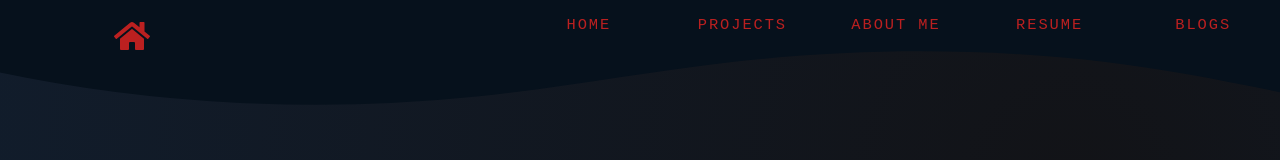
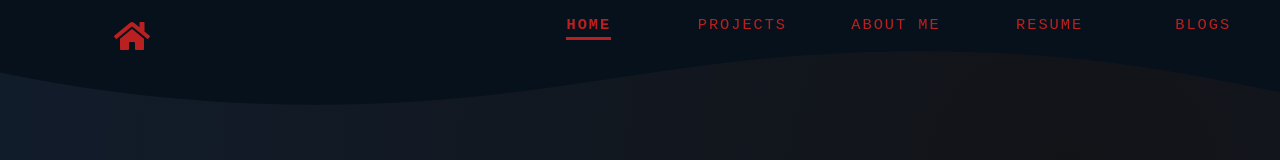
Before and after one commit to mgsainyinyitun/portfolio-new, a React (Create React App) app: page / in a window 1280 px wide. Shown: the top 160 px of the page. Built offline with nearby package versions, Linux system fonts and the light colour scheme.

Commit message:
Navigation Feedback

```diff
--- a/ID.js
+++ /dev/null
@@ -1,4 +0,0 @@
-
-export const EMAILJS_SERVICE_ID = 'service_o1lx93s';
-export const EMAILJS_USER_ID = 'user_vAlgDGGXClUXkcjGGWego';
-export const EMAILJS_TEMPLATE_ID = 'template_f7o2jyi';
--- a/src/components/navigation/Navigation.css
+++ b/src/components/navigation/Navigation.css
@@ -98,6 +98,13 @@ header {
     display: none;
 }
 
+.active{
+    font-weight: bold;
+    border-bottom: 3px solid #BB2020;
+    padding-bottom: 3px;
+    width: 50%;
+}
+
 
 /* < 768px*/
 @media screen and (max-width: 768px) {
--- a/src/components/navigation/Navigation.js
+++ b/src/components/navigation/Navigation.js
@@ -1,14 +1,18 @@
 import React from 'react';
 import './Navigation.css';
+
 
 import {faBars, faHome} from '@fortawesome/free-solid-svg-icons'
 import { FontAwesomeIcon } from '@fortawesome/react-fontawesome';
 import {Link} from 'react-router-dom';
 import { ROUTE } from '../../Router/constant';
 
+
+
 class Navigation extends React.Component {
 
     render(){
+        const curR = window.location.pathname;
         return(
            <header className='sticky'>
                <figure className='brand'>
@@ -20,11 +24,45 @@ class Navigation extends React.Component {
                    <input type='checkbox' id='menuToggle'/>
                    <label htmlFor='menuToggle' className='menu-icon'><FontAwesomeIcon icon={faBars} className='red'/></label>
                     <ul>
-                        <Link to={ROUTE.HOME}><li>HOME</li></Link>
-                        <Link to={ROUTE.PROJECTS}><li>PROJECTS</li></Link>
-                        <Link to={ROUTE.ABOUT_ME}><li>ABOUT ME</li></Link>
-                        <Link to={ROUTE.RESUME}><li>RESUME</li></Link>
-                        <Link to={ROUTE.BLOG}><li>BLOGS</li></Link>
+                        <Link to={ROUTE.HOME}>
+                            <li>
+                                <span className={curR===ROUTE.HOME?'active':null}>
+                                    HOME
+                                </span>
+                            </li>
+                        </Link>
+
+                        <Link to={ROUTE.PROJECTS}>
+                            <li>
+                                <span className={curR===ROUTE.PROJECTS?"active":null}>
+                                    PROJECTS
+                                </span>
+                            </li>
+                        </Link>
+
+                        <Link to={ROUTE.ABOUT_ME}>
+                            <li>
+                                <span className={curR===ROUTE.ABOUT_ME?"active":null}>
+
+                                        ABOUT ME
+
+                                </span>
+                            </li>
+                        </Link>
+                        <Link to={ROUTE.RESUME}>
+                            <li>
+                                <span className={curR===ROUTE.RESUME?"active":null}>
+                                        RESUME
+                                </span>
+                            </li>
+                        </Link>
+                        <Link to={ROUTE.BLOG}>
+                        <li>
+                            <span className={curR===ROUTE.BLOG?"active":null}>
+                                BLOGS
+                            </span>
+                        </li>
+                        </Link>
                     </ul>
                </nav>
            </header>
```
